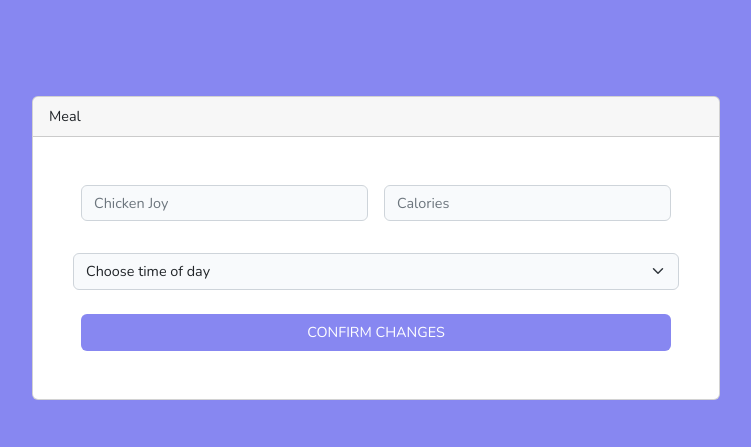
After one commit to ZA-WARLDO/Atomic-Nutrition, a Laravel app: page /editFood in a window 1280 px wide. The commit adds this page. Shown: the top 447 px of the page, without its empty margins (242-993 px from the left). Run offline with Laravel 8, Linux system fonts and the light colour scheme.

Commit message:
update 1

```diff
--- a/app/Http/Controllers/LessonsController.php
+++ b/app/Http/Controllers/LessonsController.php
@@ -106,7 +106,7 @@ class LessonsController extends Controller
      */
     public function destroy(Lessons $lessons)
     {
-        //
+
     }
 
 }
--- a/app/Http/Controllers/MealController.php
+++ b/app/Http/Controllers/MealController.php
@@ -77,7 +77,7 @@ class MealController extends Controller
     //show here the form to edit the product
     public function edit(Meal $meal)
     {
-        //
+        return view('editSummary');
     }
 
     /**
@@ -102,8 +102,15 @@ class MealController extends Controller
      */
 
     //remove a meal
-    public function destroy(Meal $meal)
+    public function destroy($id)
     {
-        //
+
+
+        $meal = Meal::find($id);
+
+
+        $meal->delete();
+        return redirect("home");
     }
+
 }
--- /dev/null
+++ b/resources/views/editSummary.blade.php
@@ -0,0 +1,92 @@
+<!doctype html>
+<html lang="{{ str_replace('_', '-', app()->getLocale()) }}">
+<head>
+    <meta charset="utf-8">
+    <meta name="viewport" content="width=device-width, initial-scale=1">
+
+    <!-- CSRF Token -->
+    <meta name="csrf-token" content="{{ csrf_token() }}">
+
+    <title>Atomic Nutrition</title>
+
+    <!-- Scripts -->
+    <script src="{{ asset('js/app.js') }}" defer></script>
+    <script src="{{url('js/main.js')}}"></script>
+
+    <!-- Fonts -->
+    <link rel="dns-prefetch" href="//fonts.gstatic.com">
+    <link href="https://fonts.googleapis.com/css?family=Nunito" rel="stylesheet">
+    <link rel="stylesheet" href="https://maxcdn.bootstrapcdn.com/bootstrap/4.5.2/css/bootstrap.min.css">
+
+
+    <link href="{{ asset('css/app.css') }}" rel="stylesheet">
+    <link href="{{ asset('css/style.css') }}" rel="stylesheet">
+
+<!-- jQuery -->
+<script src="https://code.jquery.com/jquery-3.6.0.min.js"></script>
+
+<!-- Bootstrap JavaScript -->
+<script src="https://maxcdn.bootstrapcdn.com/bootstrap/4.5.2/js/bootstrap.min.js"></script>
+
+
+<!-- Your main.js file -->
+<script src="{{url('js/main.js')}}"></script>
+
+    <!-- Styles -->
+    <link href="{{ asset('css/app.css') }}" rel="stylesheet">
+    <link href="{{ asset('css/style.css') }}" rel="stylesheet">
+</head>
+<body class="cookie-monster-bg">
+    <!-- <div class="modal fade" id="editForm">
+        <div class="modal-dialog modal-lg">
+            <div class="modal-content">
+                <div class="modal-header">
+                   <h4 class="modal-title">Edit Info</h4>
+                   <button type="button" class="close" data-dismiss="modal">&times;</button> -->
+                <!-- </div> -->
+
+
+
+        <!-- </div>
+    </div> -->
+
+
+<div class="container m-5 p-5">
+    <div class="row justify-content-center">
+        <div class="col-md-8">
+            <div class="card">
+                <div class="card-header">Meal</div>
+
+                <div class="card-body p-5">
+                    <form method="POST" action="#">
+                        @csrf
+
+                            <div class="row g-3">
+                                <div class="col">
+                                    <input type="text" class="form-control" placeholder="Chicken Joy" aria-label="First name">
+                                </div>
+                                <div class="col">
+                                    <input type="text" class="form-control" placeholder="Calories " aria-label="Last name">
+                                </div>
+                            </div>
+                            <div class="row mt-3 g-3 mb-4">
+                                <select name="" id="" class="form-select" aria-label="Default select example">
+                                    <option value="">Choose time of day</option>
+                                    <option value="">Breakfast</option>
+                                    <option value="">Lunch</option>
+                                    <option value="">Dinner</option>
+                                </select>
+                            </div>
+                            <div> <button class="btn  btn-block form-button-cookie"  type="submit">CONFIRM CHANGES</button> </div>
+                    </form>
+                </div>
+            </div>
+        </div>
+    </div>
+</div>
+
+
+
+
+</body>
+</html>
--- a/routes/web.php
+++ b/routes/web.php
@@ -39,3 +39,7 @@ Route::post('/addFood', [MealController::class, 'store'])->name('store');
 // Route::get('/register/page1', function () {
 //     return view('registerPage1');
 // });
+
+
+Route::delete('/Summary/delete/{id}', [MealController::class, 'destroy'])->name('delete');
+Route::get('/editFood', [MealController::class, 'edit'])->name('editFood');
```
Also changed, not shown: resources/views/home.blade.php (+38 -5 lines), resources/views/layouts/app.blade.php (+6 -1 lines).
